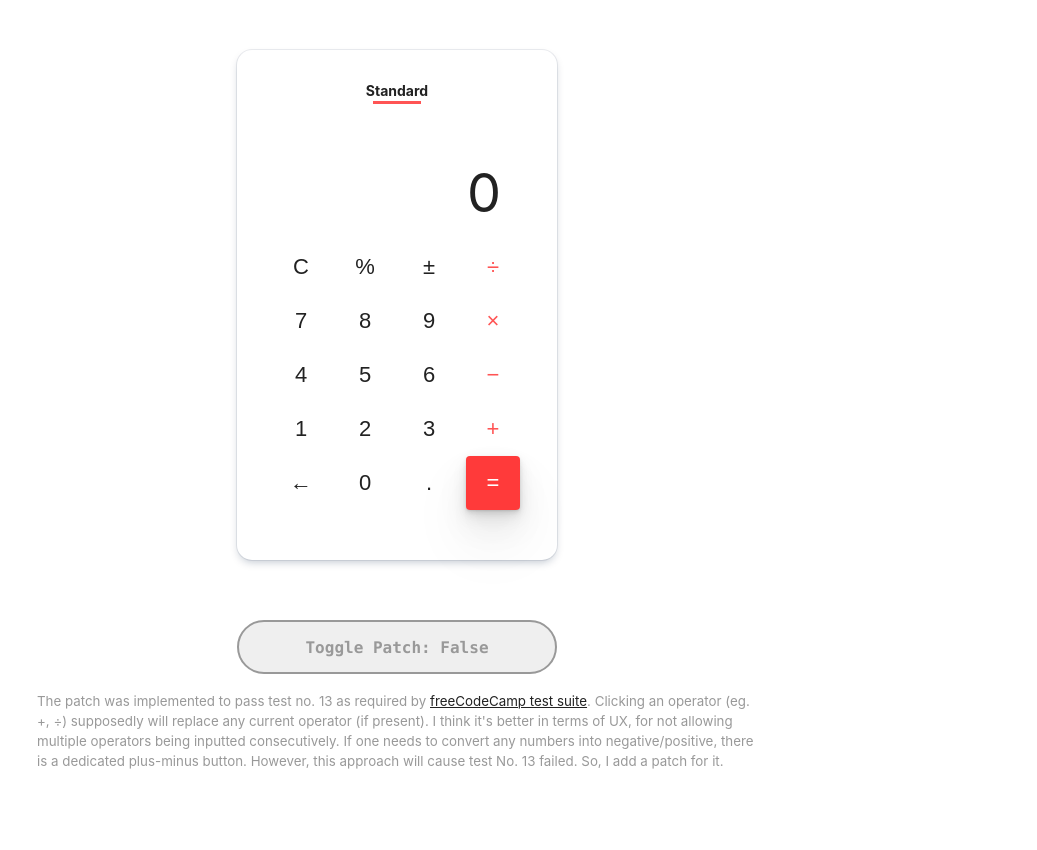
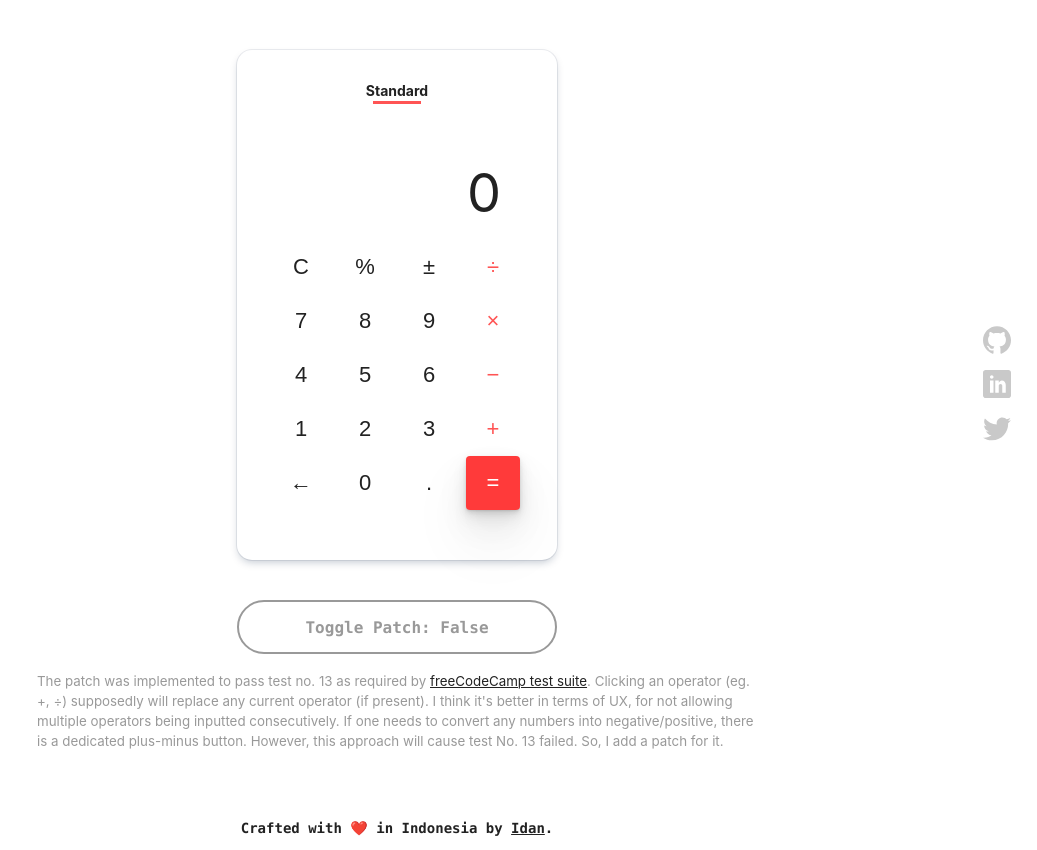
Before and after one commit to onpilot/js-calculator, a React (Create React App) app: page / in a window 1280 px wide. Shown: the whole page, without its empty margins (243-1280 px from the left). Built offline with nearby package versions, Linux system fonts and the light colour scheme.

Commit message:
code and styling refinement

```diff
--- a/src/App.css
+++ b/src/App.css
@@ -77,7 +77,7 @@ body {
   width: 100%;
   max-width: 800px;
   margin: 20px auto;
-  padding: 40px;
+  padding: 20px 40px;
   display: flex;
   flex-direction: column;
   align-items: center;
@@ -87,25 +87,57 @@ body {
 small {
   color: #999;
 }
+.patch-wrapper a:hover {
+  color: #999;
+}
 #toggle-patch {
   width: 320px;
   height: 54px;
-  border-radius: 999px;
-  border: 2px solid #999;
-  color: #999;
   text-transform: capitalize;
   font-weight: bold;
   font-size: 1em;
   font-family: source-code-pro, Menlo, Monaco, Consolas, 'Courier New',
     monospace;
+  background-color: transparent;
+  color: #999;
+  border-radius: 999px;
+  border: 2px solid #999;
 }
 #toggle-patch:hover {
-  background-color: #666;
+  background-color: #999;
   color: var(--dim-white);
+  transition: 0.2s ease;
   border: none;
 }
 #toggle-patch.toggle-true {
   background-color: var(--black);
   color: var(--dim-white);
-  border: none;
 }
+
+.social {
+  position: fixed;
+  top: 40%;
+  right: 20px;
+  display: flex;
+  flex-direction: column;
+  align-items: center;
+  justify-content: center;
+}
+.footer {
+  display: flex;
+  align-items: center;
+  justify-content: center;
+  font-family: source-code-pro, Menlo, Monaco, Consolas, 'Courier New',
+    monospace;
+  font-size: 14px;
+  font-weight: bold;
+}
+.footer a:hover {
+  color: var(--dark-red);
+}
+
+@media only screen and (max-width: 400px) {
+  .social {
+    right: 10px;
+  }
+}
--- a/src/App.js
+++ b/src/App.js
@@ -1,5 +1,6 @@
 import useFunctionSets from './functions/useFunctionSets';
 import { Button } from './components/Button.styled';
+import { SocialLinks } from './components/social-links/SocialLinks';
 import './root.css';
 import './App.css';
 
@@ -99,7 +100,11 @@ function App() {
         <p>
           <small>
             The patch was implemented to pass test no. 13 as required by{' '}
-            <a href="https://www.freecodecamp.org/learn/front-end-development-libraries/front-end-development-libraries-projects/build-a-javascript-calculator">
+            <a
+              href="https://www.freecodecamp.org/learn/front-end-development-libraries/front-end-development-libraries-projects/build-a-javascript-calculator"
+              target="_blank"
+              rel="noreferrer"
+            >
               freeCodeCamp test suite
             </a>
             .
@@ -115,6 +120,18 @@ function App() {
           </small>
         </p>
       </div>
+      <div className="social">
+        <SocialLinks></SocialLinks>
+      </div>
+      <div className="footer">
+        <p>
+          Crafted with ❤️ in Indonesia by{' '}
+          <a href="https://onpilot.github.io" target="_blank" rel="noreferrer">
+            Idan
+          </a>
+          .
+        </p>
+      </div>
     </>
   );
 }
--- a/src/components/Button.styled.js
+++ b/src/components/Button.styled.js
@@ -1,4 +1,5 @@
 import styled, { css } from 'styled-components';
+import '../root.css';
 
 export const Button = styled.input.attrs((props) => ({
   type: 'button',
--- /dev/null
+++ b/src/components/social-links/IconSVG.styled.js
@@ -0,0 +1,42 @@
+import styled from 'styled-components';
+
+const paths = {
+  github: (
+    <path d="M16 0.395c-8.836 0-16 7.163-16 16 0 7.069 4.585 13.067 10.942 15.182 0.8 0.148 1.094-0.347 1.094-0.77 0-0.381-0.015-1.642-0.022-2.979-4.452 0.968-5.391-1.888-5.391-1.888-0.728-1.849-1.776-2.341-1.776-2.341-1.452-0.993 0.11-0.973 0.11-0.973 1.606 0.113 2.452 1.649 2.452 1.649 1.427 2.446 3.743 1.739 4.656 1.33 0.143-1.034 0.558-1.74 1.016-2.14-3.554-0.404-7.29-1.777-7.29-7.907 0-1.747 0.625-3.174 1.649-4.295-0.166-0.403-0.714-2.030 0.155-4.234 0 0 1.344-0.43 4.401 1.64 1.276-0.355 2.645-0.532 4.005-0.539 1.359 0.006 2.729 0.184 4.008 0.539 3.054-2.070 4.395-1.64 4.395-1.64 0.871 2.204 0.323 3.831 0.157 4.234 1.026 1.12 1.647 2.548 1.647 4.295 0 6.145-3.743 7.498-7.306 7.895 0.574 0.497 1.085 1.47 1.085 2.963 0 2.141-0.019 3.864-0.019 4.391 0 0.426 0.288 0.925 1.099 0.768 6.354-2.118 10.933-8.113 10.933-15.18 0-8.837-7.164-16-16-16z"></path>
+  ),
+  linkedin: (
+    <path d="M29 0h-26c-1.65 0-3 1.35-3 3v26c0 1.65 1.35 3 3 3h26c1.65 0 3-1.35 3-3v-26c0-1.65-1.35-3-3-3zM12 26h-4v-14h4v14zM10 10c-1.106 0-2-0.894-2-2s0.894-2 2-2c1.106 0 2 0.894 2 2s-0.894 2-2 2zM26 26h-4v-8c0-1.106-0.894-2-2-2s-2 0.894-2 2v8h-4v-14h4v2.481c0.825-1.131 2.087-2.481 3.5-2.481 2.488 0 4.5 2.238 4.5 5v9z"></path>
+  ),
+  twitter: (
+    <path d="M32 7.075c-1.175 0.525-2.444 0.875-3.769 1.031 1.356-0.813 2.394-2.1 2.887-3.631-1.269 0.75-2.675 1.3-4.169 1.594-1.2-1.275-2.906-2.069-4.794-2.069-3.625 0-6.563 2.938-6.563 6.563 0 0.512 0.056 1.012 0.169 1.494-5.456-0.275-10.294-2.888-13.531-6.862-0.563 0.969-0.887 2.1-0.887 3.3 0 2.275 1.156 4.287 2.919 5.463-1.075-0.031-2.087-0.331-2.975-0.819 0 0.025 0 0.056 0 0.081 0 3.181 2.263 5.838 5.269 6.437-0.55 0.15-1.131 0.231-1.731 0.231-0.425 0-0.831-0.044-1.237-0.119 0.838 2.606 3.263 4.506 6.131 4.563-2.25 1.762-5.075 2.813-8.156 2.813-0.531 0-1.050-0.031-1.569-0.094 2.913 1.869 6.362 2.95 10.069 2.95 12.075 0 18.681-10.006 18.681-18.681 0-0.287-0.006-0.569-0.019-0.85 1.281-0.919 2.394-2.075 3.275-3.394z"></path>
+  ),
+};
+
+const Icon = styled.svg`
+  width: 28px;
+  height: 28px;
+  fill: #c9c9c9;
+  margin: 6px;
+  &:hover {
+    fill: var(--black);
+    animation: easyRotation 2.5s;
+  }
+  @keyframes easyRotation {
+    25% {
+      transform: rotate(60deg);
+    }
+    50% {
+      transform: rotate(-360deg);
+    }
+  }
+`;
+
+export const IconSVG = (props) => {
+  const xmlns = 'http://www.w3.org/2000/svg',
+    viewBox = '0 0 32 32';
+  return (
+    <Icon xmlns={xmlns} viewBox={viewBox}>
+      {paths[props.className]}
+    </Icon>
+  );
+};
--- /dev/null
+++ b/src/components/social-links/SocialLinks.js
@@ -0,0 +1,26 @@
+import { IconSVG } from './IconSVG.styled';
+
+const onpilot = {
+  github: 'https://github.com/onpilot',
+  linkedin: 'https://www.linkedin.com/in/onpilot',
+  twitter: 'https://twitter.com/onpilot_',
+};
+
+const Link = (props) => {
+  const link = props.link;
+  return (
+    <a href={onpilot[link]} target="_blank" rel="noreferrer">
+      <IconSVG className={link}></IconSVG>
+    </a>
+  );
+};
+
+export const SocialLinks = () => {
+  return (
+    <>
+      <Link link="github"></Link>
+      <Link link="linkedin"></Link>
+      <Link link="twitter"></Link>
+    </>
+  );
+};
```
